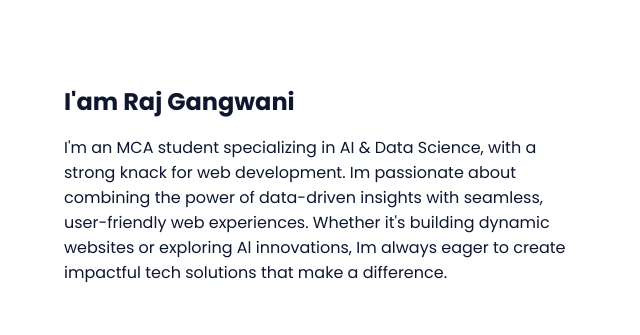
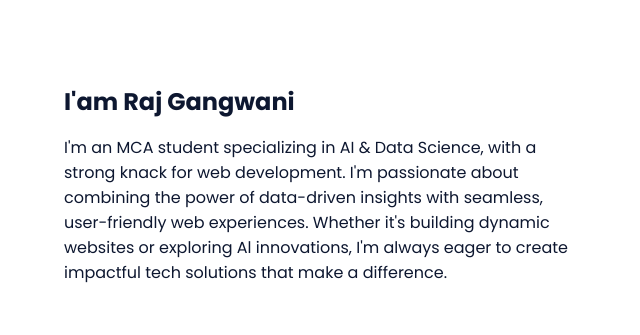
Before and after one commit to rajgangwani/Personal-responsive-portfolio, a plain HTML site: page index.html in a window 1280 px wide. Shown: the part 860-1195 px from the top of the page, 576-1216 px from the left. Drawn offline with nearby package versions, Linux system fonts and the light colour scheme.

Commit message:
Update index.html

```diff
--- a/index.html
+++ b/index.html
@@ -74,7 +74,7 @@
 
                     <div>
                         <h2 class="about__subtitle">I'am Raj Gangwani</h2>
-                        <p class="about__text">I'm an MCA student specializing in AI & Data Science, with a strong knack for web development. Im passionate about combining the power of data-driven insights with seamless, user-friendly web experiences. Whether it's building dynamic websites or exploring Al innovations, Im always eager to create impactful tech solutions that make a difference.</p>
+                        <p class="about__text">I'm an MCA student specializing in AI & Data Science, with a strong knack for web development. I'm passionate about combining the power of data-driven insights with seamless, user-friendly web experiences. Whether it's building dynamic websites or exploring Al innovations, I'm always eager to create impactful tech solutions that make a difference.</p>
                     </div>
                 </div>
             </section>
```
